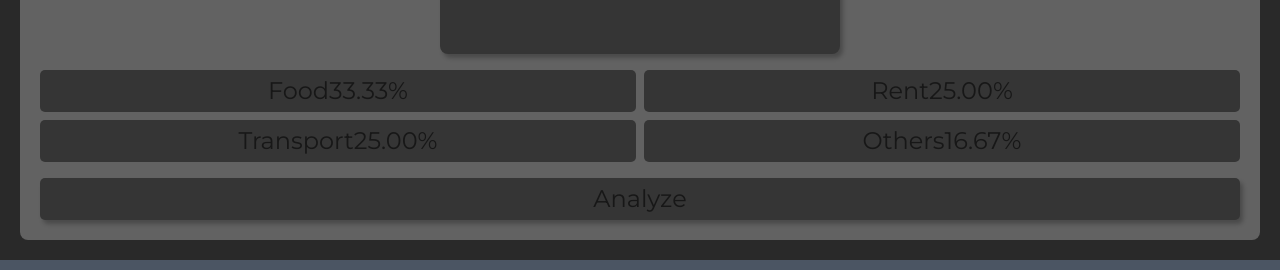
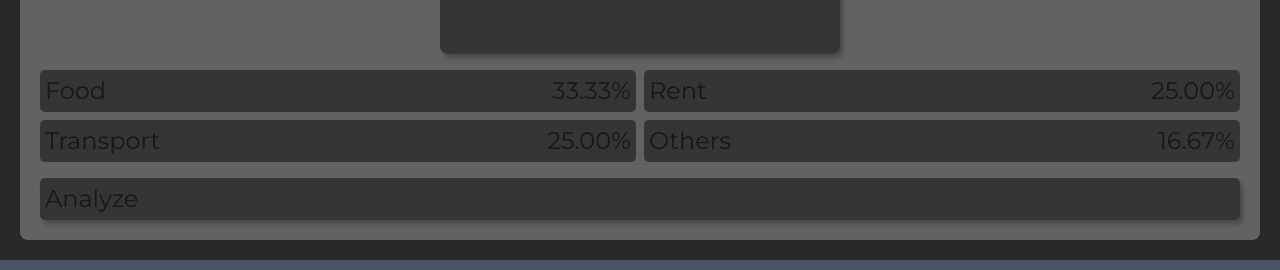
Before and after one commit to Lau-szutner/Money-Mind, a Next.js app in the folder frontend/: page / in a window 1280 px wide. Shown: the part 761-1031 px from the top of the page. Built offline with nearby package versions, Linux system fonts and the light colour scheme.

Commit message:
cambio css

```diff
--- a/frontend/src/app/components/GraphicExpenses.jsx
+++ b/frontend/src/app/components/GraphicExpenses.jsx
@@ -39,7 +39,6 @@ export default function GraphicExpenses() {
         {/* Tooltip que aparece al pasar el mouse sobre cada sección */}
         <Tooltip />
       </PieChart>
-      {/* Lista que muestra la distribución de los gastos con sus porcentajes */}
       <ul className="grid grid-cols-2 gap-2 justify-between items-center w-full">
         {data.map((entry, index) => (
           <li
@@ -58,8 +57,7 @@ export default function GraphicExpenses() {
           </li>
         ))}
       </ul>
-      {/* Botón de acción o enlace (por ahora solo es un texto estilizado) */}
-      <p className="black-buttons w-full shadow-custom">Analyze</p>
+      <p className="black-buttons w-full shadow-custom ">Analyze</p>
     </div>
   );
 }
--- a/frontend/src/app/globals.css
+++ b/frontend/src/app/globals.css
@@ -46,5 +46,5 @@ body {
   padding: 5px;
   border-radius: 5px;
   display: flex;
-  justify-content: center;
+  justify-content: space-between;
 }
```
